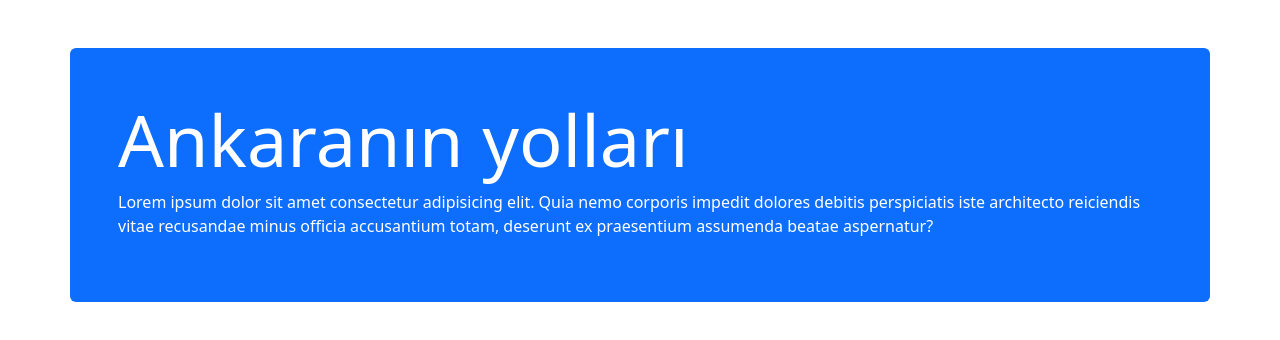
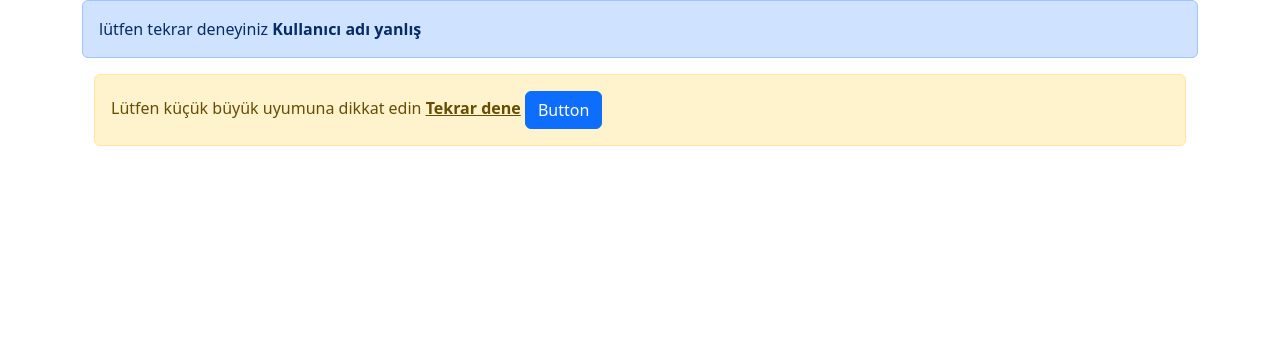
Before and after one commit to Efecancengiz/efecancengiz.github.io, a plain HTML site: page index.html in a window 1280 px wide. Drawn offline with Linux system fonts and the light colour scheme.

Commit message:
Add files via upload

```diff
--- a/index.html
+++ b/index.html
@@ -3,16 +3,24 @@
 <head>
     <meta charset="UTF-8">
     <meta name="viewport" content="width=device-width, initial-scale=1.0">
-    <title>Ana Sayfa</title>
+    <title>Document</title>
     <link rel="stylesheet" href="css/bootstrap.min.css">
 </head>
+
 <body>
+    <div class="container">
+     <div class="alert alert-primary" role="alert"> lütfen tekrar deneyiniz
+        <strong>Kullanıcı adı yanlış</strong>
+     </div>
 
-<div class="container mt-5 bg-primary  rounded text-white  p-5">
-    <h2 class="display-2">Ankaranın yolları</h2>
-<p>Lorem ipsum dolor sit amet consectetur adipisicing elit. Quia nemo corporis impedit dolores debitis perspiciatis iste architecto reiciendis vitae recusandae minus officia accusantium totam, deserunt ex praesentium assumenda beatae aspernatur?</p>
-</div>
+     <div class="container">
+    <div class="alert alert-warning">
+    Lütfen küçük büyük uyumuna dikkat edin
+    <a href="" class="alert-link">Tekrar dene</a>
 
-<script src="js/bootstrap.bundle.min.js"></script>
+<button class="btn btn-primary" type="submit">Button</button>
+    </div>
+    <script src="js/bootstrap.bundle.js">
+    </script>
 </body>
 </html>
```
